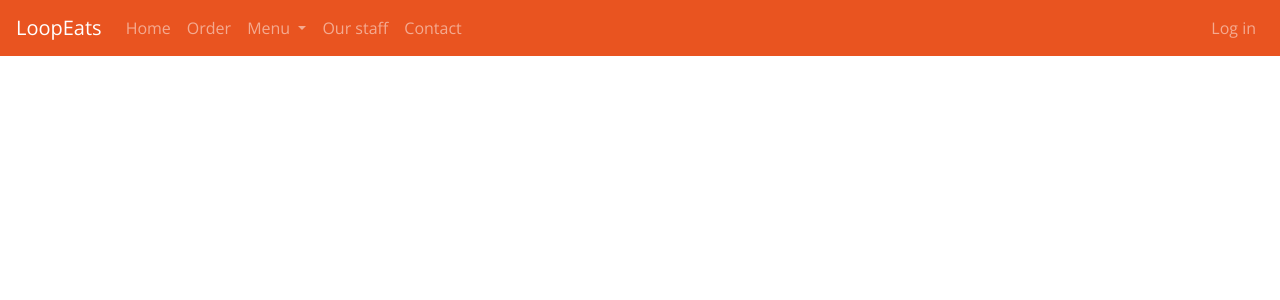
After one commit to MatthiasPL/LoopEats, a PHP site: page /login.php in a window 1280 px wide. The commit adds this page. Shown: the top 300 px of the page. Run offline with PHP 8.4, Linux system fonts and the light colour scheme.

Commit message:
added navigation

```diff
--- /dev/null
+++ b/login.php
@@ -0,0 +1,77 @@
+<?php
+/**
+ * Created by PhpStorm.
+ * User: jeste
+ * Date: 06.01.2019
+ * Time: 12:08
+ */
+
+?>
+
+<!DOCTYPE html>
+<html lang="en">
+<head>
+    <title>Test</title>
+    <meta charset="utf-8">
+    <meta http-equiv="X-UA-Compatible" content="IE=edge">
+    <meta name="viewport" content="width=device-width, initial-scale=1">
+    <link rel="stylesheet" href="css/bootstrap.css">
+    <link rel="stylesheet" href="css/bootstrap-grid.css">
+    <link rel="stylesheet" href="css/united.css">
+    <link rel="stylesheet" href="css/LoopEats.css">
+    <link href="https://fonts.googleapis.com/css?family=Open+Sans" rel="stylesheet">
+</head>
+<body>
+<nav class="navbar navbar-expand-lg navbar-dark bg-primary">
+    <a class="navbar-brand" href="index.php">LoopEats</a>
+    <button class="navbar-toggler" type="button" data-toggle="collapse" data-target="#navbarSupportedContent" aria-controls="navbarSupportedContent" aria-expanded="false" aria-label="Toggle navigation">
+        <span class="navbar-toggler-icon"></span>
+    </button>
+    <div class="collapse navbar-collapse" id="navbarSupportedContent">
+        <div class="navbar-collapse collapse w-100 order-1 order-md-0 dual-collapse2">
+            <ul class="navbar-nav mr-auto">
+                <li class="nav-item">
+                    <a class="nav-link" href="index.php">Home</a>
+                </li>
+                <li class="nav-item">
+                    <a class="nav-link" href="order.php">Order</a>
+                </li>
+                <li class="nav-item dropdown">
+                    <a class="nav-link dropdown-toggle" href="#" id="navbarDropdown" role="button" data-toggle="dropdown" aria-haspopup="true" aria-expanded="false">
+                        Menu
+                    </a>
+                    <div class="dropdown-menu" aria-labelledby="navbarDropdown">
+                        <a class="dropdown-item" href="menu.php">All menu items</a>
+                        <div class="dropdown-divider"></div>
+                        <a class="dropdown-item" href="menu.php">Vegan friendly</a>
+                        <a class="dropdown-item" href="menu.php">Gluten free</a>
+                    </div>
+                </li>
+                <li class="nav-item">
+                    <a class="nav-link" href="staff.php">Our staff</a>
+                </li>
+                <li class="nav-item">
+                    <a class="nav-link" href="contact.php">Contact</a>
+                </li>
+            </ul>
+        </div>
+
+        <div class="navbar-collapse collapse w-100 order-3 dual-collapse2">
+            <ul class="navbar-nav ml-auto">
+                <li class="nav-item my-2 my-lg-0">
+                    <a class="nav-link" href="login.php">Log in</a>
+                </li>
+            </ul>
+        </div>
+
+    </div>
+</nav>
+<div class="container">
+
+</div>
+
+<script src="js/jquery-3.3.1.min.js"></script>
+<script src="js/popper.min.js"></script>
+<script src="js/bootstrap.min.js"></script>
+</body>
+</html>
```
Also changed, not shown: index.php (+11 -0 lines), menu.php (+11 -0 lines), order.php (+11 -0 lines), staff.php (+11 -0 lines).
